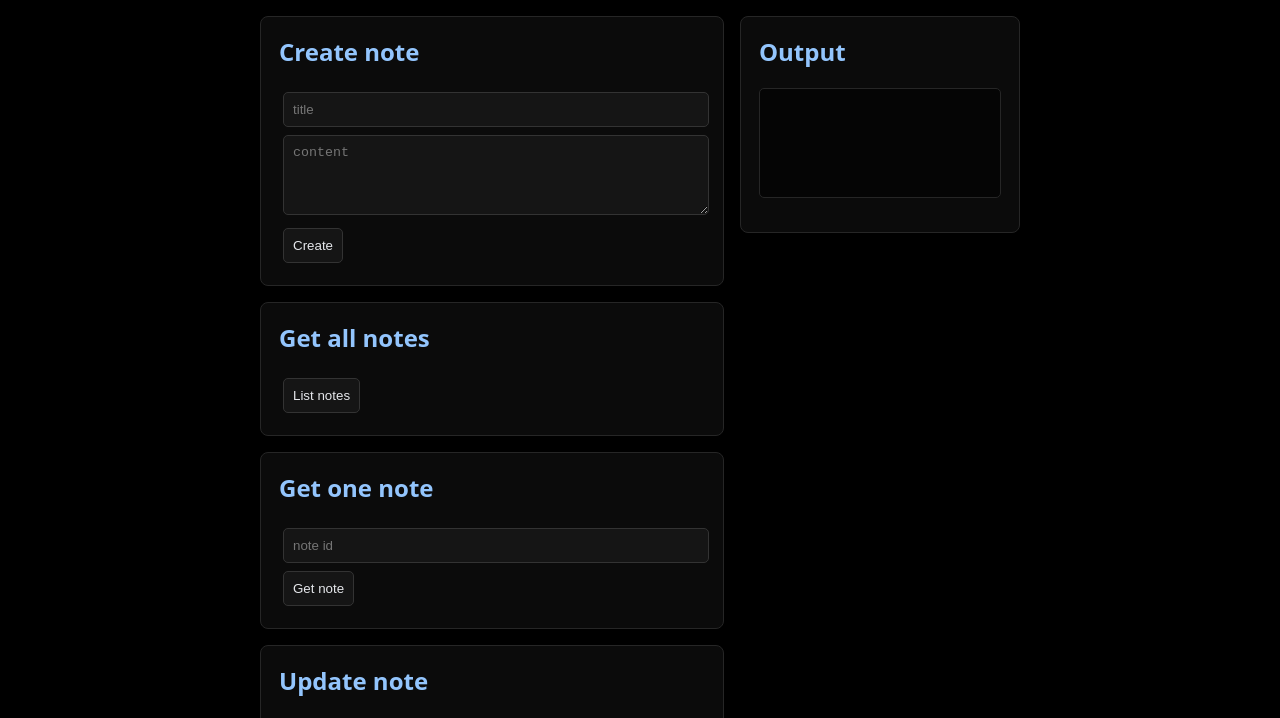
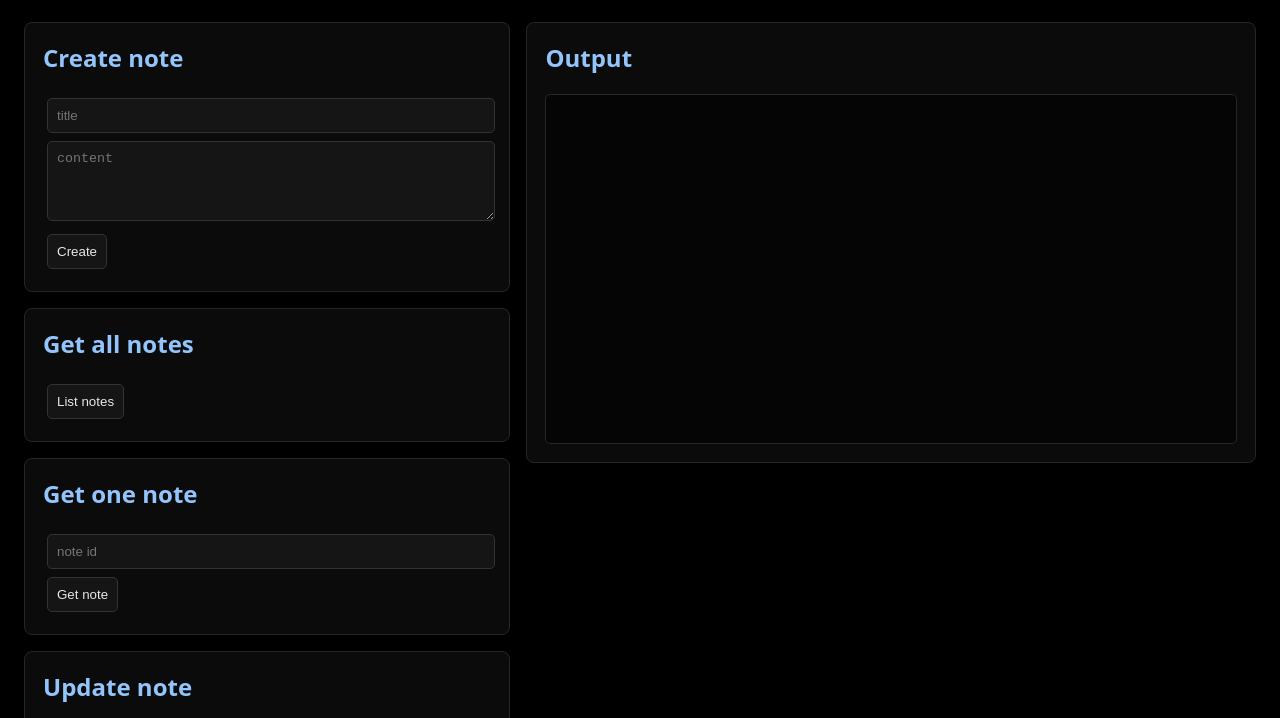
Before and after one commit to pocketradio/cloud-notes, a plain HTML site: page web/index.html in a window 1280 px wide. Shown: the part 104-822 px from the top of the page. Drawn offline with Linux system fonts and the light colour scheme.

Commit message:
widen output panel layout

```diff
--- a/web/index.html
+++ b/web/index.html
@@ -7,9 +7,10 @@
   <style>
     :root { color-scheme: dark; }
     body {
-      max-width: 760px;
-      margin: 40px auto;
-      padding: 0 20px;
+      width: 100%;
+      margin: 0;
+      padding: 24px;
+      box-sizing: border-box;
       background: #000;
       color: #e5e7eb;
       font: 16px system-ui, sans-serif;
@@ -23,13 +24,13 @@
     }
     .workspace {
       display: grid;
-      grid-template-columns: minmax(0, 1fr) 280px;
+      grid-template-columns: minmax(0, 2fr) minmax(0, 3fr);
       gap: 16px;
       align-items: start;
     }
     .output-panel {
       position: sticky;
-      top: 20px;
+      top: 24px;
     }
     input, textarea, button {
       box-sizing: border-box;
@@ -47,9 +48,14 @@
     h1 { color: #93c5fd; }
     h2 { margin-top: 0; color: #93c5fd; }
     pre {
-      min-height: 80px;
+      min-height: 320px;
+      max-height: none;
+      margin: 0;
       padding: 14px;
       overflow: auto;
+      white-space: pre-wrap;
+      overflow-wrap: anywhere;
+      word-break: break-word;
       background: #050505;
       border: 1px solid #262626;
       border-radius: 5px;
```
